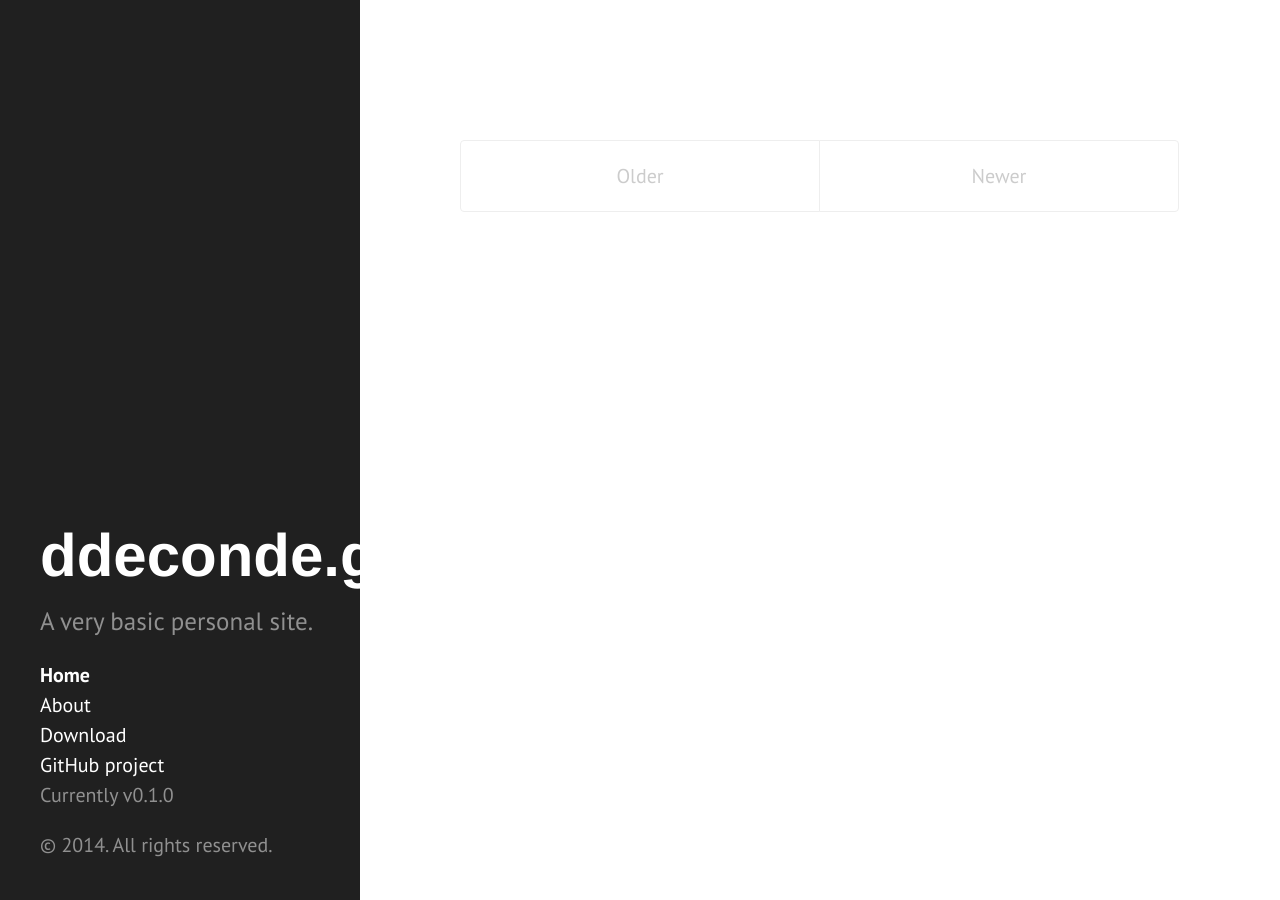
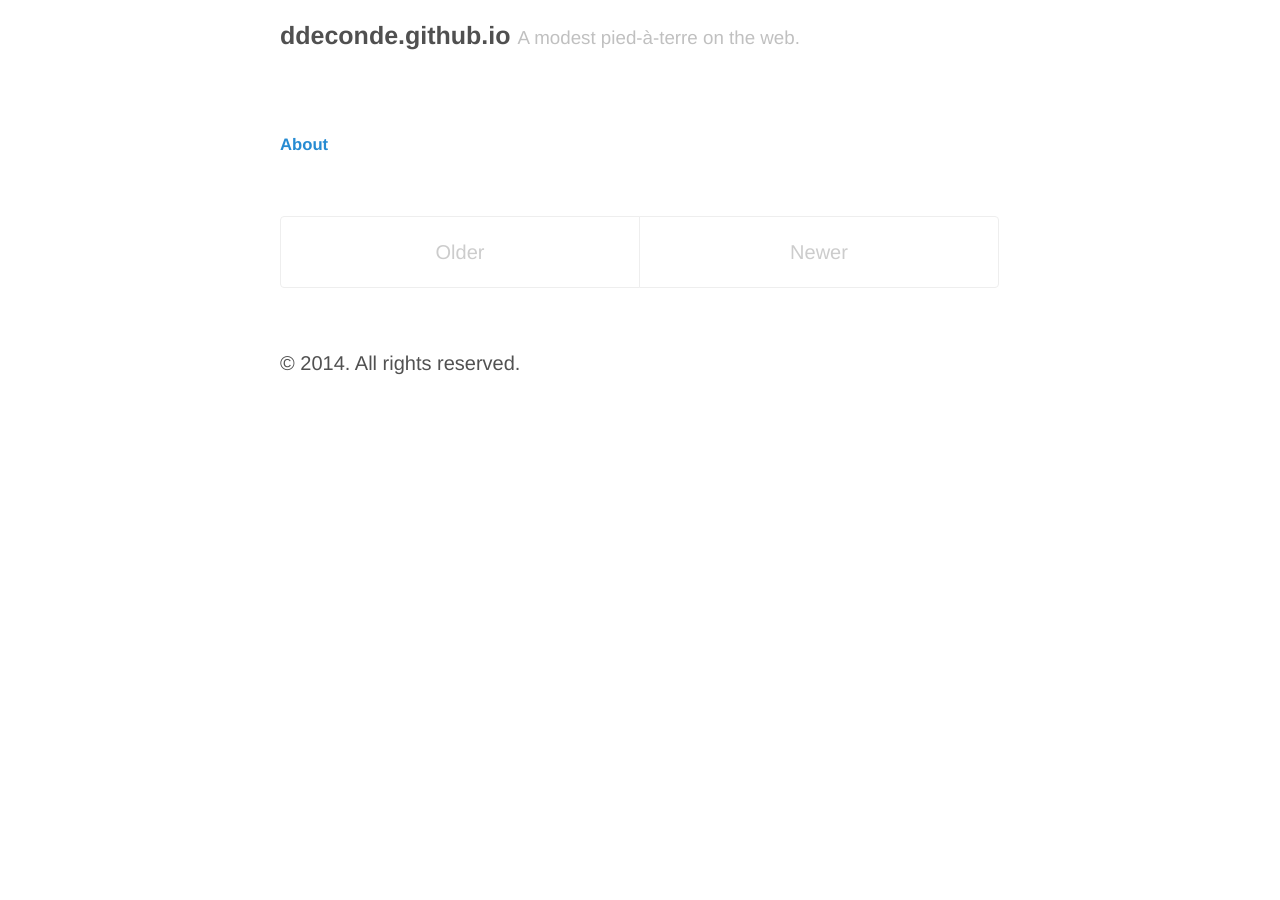
Before and after one commit to ddeconde/ddeconde.github.io, a Jekyll site: the page built from index.html, in a window 1280 px wide. Built offline with Jekyll 4.4.1, drawn with Linux system fonts in a browser that asks for light colours; Markdown is read by kramdown in place of the engine named in the settings; the list of posts is cut into pages by our own code.

Commit message:
back to poole

```diff
--- a/404.html
+++ b/404.html
@@ -1,6 +1,7 @@
 ---
 layout: default
 title: "404: Page not found"
+permalink: 404.html
 ---
 
 <div class="page">
--- a/_config.yml
+++ b/_config.yml
@@ -15,7 +15,7 @@ author:
   name:           David DeConde
   url:            http://ddeconde.github.io
 
-paginate:         5
+paginate:         1
 
 # Custom vars
 version:          0.1.0
--- a/_includes/head.html
+++ b/_includes/head.html
@@ -6,18 +6,16 @@
   <meta name="viewport" content="width=device-width, initial-scale=1.0, maximum-scale=1">
 
   <title>
-    {% if page.title %}
+    {% if page.title == "Home" %}
+      {{ site.title }} &middot; {{ site.tagline }}
+    {% else %}
       {{ page.title }} &middot; {{ site.title }}
-    {% else %}
-      {{ site.title }} &middot; {{ site.tagline }}
     {% endif %}
   </title>
 
   <!-- CSS -->
   <link rel="stylesheet" href="/public/css/poole.css">
   <link rel="stylesheet" href="/public/css/syntax.css">
-  <link rel="stylesheet" href="/public/css/hyde.css">
-  <link rel="stylesheet" href="http://fonts.googleapis.com/css?family=PT+Sans:400,400italic,700|Abril+Fatface">
 
   <!-- Icons -->
   <link rel="apple-touch-icon-precomposed" sizes="144x144" href="/public/apple-touch-icon-144-precomposed.png">
--- a/_includes/sidebar.html
+++ /dev/null
@@ -1,34 +0,0 @@
-<div class="sidebar">
-  <div class="container sidebar-sticky">
-    <div class="sidebar-about">
-      <h1>{{ site.title }}</h1>
-      <p class="lead">{{ site.description }}</p>
-    </div>
-
-    <ul class="sidebar-nav">
-      <li class="sidebar-nav-item{% if page.title == "Home" %} active{% endif %}">
-        <a href="/">Home</a>
-      </li>
-
-      {% comment %}
-        The code below dynamically generates a sidebar nav of pages with
-        `layout: page` in the front-matter. See readme for usage.
-      {% endcomment %}
-
-      {% assign pages_list = site.pages %}
-      {% for node in pages_list %}
-        {% if node.title != null %}
-          {% if node.layout == "page" %}
-            <a href="{{ node.url }}">{{ node.title }}</a>
-          {% endif %}
-        {% endif %}
-      {% endfor %}
-
-      <li class="sidebar-nav-item"><a href="{{ site.github.repo }}/archive/v{{ site.version }}.zip">Download</a></li>
-      <li class="sidebar-nav-item"><a href="{{ site.github.repo }}">GitHub project</a></li>
-      <li class="sidebar-nav-item">Currently v{{ site.version }}</li>
-    </ul>
-
-    <p>&copy; {{ site.time | date: '%Y' }}. All rights reserved.</p>
-  </div>
-</div>
--- a/_layouts/default.html
+++ b/_layouts/default.html
@@ -5,10 +5,38 @@
 
   <body>
 
-    {% include sidebar.html %}
+    <div class="container content">
+      <div class="masthead">
+        <h3 class="masthead-title">
+          <a href="/" title="Home">{{ site.title }}</a>
+          <small>{{ site.tagline }}</small>
+        </h3>
+      </div>
+      <div>
+        <h4>
+          {% comment %}
+            The code below dynamically generates a list of page links
+            to pages with `layout: page` in the front-matter.
+          {% endcomment %}
 
-    <div class="content container">
+          {% assign pages_list = site.pages %}
+          {% for pg in pages_list %}
+            {% if pg.title != null %}
+              {% if pg.layout == "page" %}
+                <small><a href="{{ pg.url }}">{{ pg.title }}</a></small>
+              {% endif %}
+            {% endif %}
+          {% endfor %}
+        </h4>
+      </div>
+
       {{ content }}
+
+      <div class="footer">
+        <p>
+          &copy; {{ site.time | date: '%Y' }}. All rights reserved.
+        </p>
+      </div>
     </div>
 
   </body>
--- a/public/css/hyde.css
+++ /dev/null
@@ -1,250 +0,0 @@
-/*
- *  __                  __
- * /\ \                /\ \
- * \ \ \___   __  __   \_\ \     __
- *  \ \  _ `\/\ \/\ \  /'_` \  /'__`\
- *   \ \ \ \ \ \ \_\ \/\ \_\ \/\  __/
- *    \ \_\ \_\/`____ \ \___,_\ \____\
- *     \/_/\/_/`/___/> \/__,_ /\/____/
- *                /\___/
- *                \/__/
- *
- * Designed, built, and released under MIT license by @mdo. Learn more at
- * https://github.com/poole/hyde.
- */
-
-
-/*
- * Contents
- *
- * Global resets
- * Sidebar
- * Container
- * Reverse layout
- * Themes
- */
-
-
-/*
- * Global resets
- *
- * Update the foundational and global aspects of the page.
- */
-
-html {
-  font-family: "PT Sans", Helvetica, Arial, sans-serif;
-}
-@media (min-width: 48rem) {
-  html {
-    font-size: 16px;
-  }
-}
-@media (min-width: 58rem) {
-  html {
-    font-size: 20px;
-  }
-}
-
-
-/*
- * Sidebar
- *
- * Flexible banner for housing site name, intro, and "footer" content. Starts
- * out above content in mobile and later moves to the side with wider viewports.
- */
-
-.sidebar {
-  text-align: left;
-  padding: 2rem 1rem;
-  color: rgba(255,255,255,.5);
-  background-color: #202020;
-}
-@media (min-width: 48rem) {
-  .sidebar {
-    position: fixed;
-    top: 0;
-    left: 0;
-    bottom: 0;
-    width: 18rem;
-    text-align: left;
-  }
-}
-
-/* Sidebar links */
-.sidebar a {
-  color: #fff;
-}
-
-/* About section */
-.sidebar-about h1 {
-  color: #fff;
-  margin-top: 0;
-  font-family: "Helvetica Neue", Helvetica, Arial, sans-serif;
-  font-size: 3rem;
-}
-
-/* Sidebar nav */
-.sidebar-nav {
-  padding-left: 0;
-  list-style: none;
-}
-.sidebar-nav-item {
-  display: block;
-}
-a.sidebar-nav-item:hover,
-a.sidebar-nav-item:focus {
-  text-decoration: underline;
-}
-.sidebar-nav-item.active {
-  font-weight: bold;
-}
-
-/* Sticky sidebar
- *
- * Add the `sidebar-sticky` class to the sidebar's container to affix it the
- * contents to the bottom of the sidebar in tablets and up.
- */
-
-@media (min-width: 48rem) {
-  .sidebar-sticky {
-    position: absolute;
-    right:  1rem;
-    bottom: 1rem;
-    left:   1rem;
-  }
-}
-
-
-/* Container
- *
- * Align the contents of the site above the proper threshold with some margin-fu
- * with a 25%-wide `.sidebar`.
- */
-
-.content {
-  padding-top:    4rem;
-  padding-bottom: 4rem;
-}
-
-@media (min-width: 48rem) {
-  .content {
-    max-width: 38rem;
-    margin-left: 20rem;
-    margin-right: 2rem;
-  }
-}
-
-@media (min-width: 64rem) {
-  .content {
-    margin-left: 22rem;
-    margin-right: 4rem;
-  }
-}
-
-
-/*
- * Reverse layout
- *
- * Flip the orientation of the page by placing the `.sidebar` on the right.
- */
-
-@media (min-width: 48rem) {
-  .layout-reverse .sidebar {
-    left: auto;
-    right: 0;
-  }
-  .layout-reverse .content {
-    margin-left: 2rem;
-    margin-right: 20rem;
-  }
-}
-
-@media (min-width: 64rem) {
-  .layout-reverse .content {
-    margin-left: 4rem;
-    margin-right: 22rem;
-  }
-}
-
-
-
-/*
- * Themes
- *
- * As of v1.1, Hyde includes optional themes to color the sidebar and links
- * within blog posts. To use, add the class of your choosing to the `body`.
- */
-
-/* Base16 (http://chriskempson.github.io/base16/#default) */
-
-/* Red */
-.theme-base-08 .sidebar {
-  background-color: #ac4142;
-}
-.theme-base-08 .content a,
-.theme-base-08 .related-posts li a:hover {
-  color: #ac4142;
-}
-
-/* Orange */
-.theme-base-09 .sidebar {
-  background-color: #d28445;
-}
-.theme-base-09 .content a,
-.theme-base-09 .related-posts li a:hover {
-  color: #d28445;
-}
-
-/* Yellow */
-.theme-base-0a .sidebar {
-  background-color: #f4bf75;
-}
-.theme-base-0a .content a,
-.theme-base-0a .related-posts li a:hover {
-  color: #f4bf75;
-}
-
-/* Green */
-.theme-base-0b .sidebar {
-  background-color: #90a959;
-}
-.theme-base-0b .content a,
-.theme-base-0b .related-posts li a:hover {
-  color: #90a959;
-}
-
-/* Cyan */
-.theme-base-0c .sidebar {
-  background-color: #75b5aa;
-}
-.theme-base-0c .content a,
-.theme-base-0c .related-posts li a:hover {
-  color: #75b5aa;
-}
-
-/* Blue */
-.theme-base-0d .sidebar {
-  background-color: #6a9fb5;
-}
-.theme-base-0d .content a,
-.theme-base-0d .related-posts li a:hover {
-  color: #6a9fb5;
-}
-
-/* Magenta */
-.theme-base-0e .sidebar {
-  background-color: #aa759f;
-}
-.theme-base-0e .content a,
-.theme-base-0e .related-posts li a:hover {
-  color: #aa759f;
-}
-
-/* Brown */
-.theme-base-0f .sidebar {
-  background-color: #8f5536;
-}
-.theme-base-0f .content a,
-.theme-base-0f .related-posts li a:hover {
-  color: #8f5536;
-}
--- a/public/css/poole.css
+++ b/public/css/poole.css
@@ -52,7 +52,7 @@ html {
   font-size: 16px;
   line-height: 1.5;
 }
-@media (min-width: 38rem) {
+@media (min-width: 38em) {
   html {
     font-size: 20px;
   }
@@ -175,12 +175,36 @@ pre code {
   color: inherit;
   background-color: transparent;
 }
+
+/* Pygments via Jekyll */
 .highlight {
   margin-bottom: 1rem;
   border-radius: 4px;
 }
 .highlight pre {
   margin-bottom: 0;
+}
+
+/* Gist via GitHub Pages */
+.gist .gist-file {
+  font-family: Menlo, Monaco, "Courier New", monospace !important;
+}
+.gist .markdown-body {
+  padding: 15px;
+}
+.gist pre {
+  padding: 0;
+  background-color: transparent;
+}
+.gist .gist-file .gist-data {
+  font-size: .8rem !important;
+  line-height: 1.4;
+}
+.gist code {
+  padding: 0;
+  color: inherit;
+  background-color: transparent;
+  border-radius: 0;
 }
 
 /* Quotes */
@@ -193,7 +217,7 @@ blockquote {
 blockquote p:last-child {
   margin-bottom: 0;
 }
-@media (min-width: 30rem) {
+@media (min-width: 30em) {
   blockquote {
     padding-right: 5rem;
     padding-left: 1.25rem;
@@ -202,6 +226,7 @@ blockquote p:last-child {
 
 img {
   display: block;
+  max-width: 100%;
   margin: 0 0 1rem;
   border-radius: 5px;
 }
@@ -381,7 +406,7 @@ a.pagination-item:hover {
   background-color: #f5f5f5;
 }
 
-@media (min-width: 30rem) {
+@media (min-width: 30em) {
   .pagination {
     margin: 3rem 0;
   }
--- a/public/css/syntax.css
+++ b/public/css/syntax.css
@@ -1,65 +1,64 @@
-.hll { background-color: #ffffcc }
- /*{ background: #f0f3f3; }*/
+.hll { background-color: #ffc; }
 .c { color: #999; } /* Comment */
-.err { color: #AA0000; background-color: #FFAAAA } /* Error */
-.k { color: #006699; } /* Keyword */
-.o { color: #555555 } /* Operator */
-.cm { color: #0099FF; font-style: italic } /* Comment.Multiline */
-.cp { color: #009999 } /* Comment.Preproc */
+.err { color: #a00; background-color: #faa } /* Error */
+.k { color: #069; } /* Keyword */
+.o { color: #555 } /* Operator */
+.cm { color: #09f; font-style: italic } /* Comment.Multiline */
+.cp { color: #099 } /* Comment.Preproc */
 .c1 { color: #999; } /* Comment.Single */
 .cs { color: #999; } /* Comment.Special */
-.gd { background-color: #FFCCCC; border: 1px solid #CC0000 } /* Generic.Deleted */
+.gd { background-color: #fcc; border: 1px solid #c00 } /* Generic.Deleted */
 .ge { font-style: italic } /* Generic.Emph */
-.gr { color: #FF0000 } /* Generic.Error */
-.gh { color: #003300; } /* Generic.Heading */
-.gi { background-color: #CCFFCC; border: 1px solid #00CC00 } /* Generic.Inserted */
-.go { color: #AAAAAA } /* Generic.Output */
-.gp { color: #000099; } /* Generic.Prompt */
+.gr { color: #f00 } /* Generic.Error */
+.gh { color: #030; } /* Generic.Heading */
+.gi { background-color: #cfc; border: 1px solid #0c0 } /* Generic.Inserted */
+.go { color: #aaa } /* Generic.Output */
+.gp { color: #009; } /* Generic.Prompt */
 .gs { } /* Generic.Strong */
-.gu { color: #003300; } /* Generic.Subheading */
-.gt { color: #99CC66 } /* Generic.Traceback */
-.kc { color: #006699; } /* Keyword.Constant */
-.kd { color: #006699; } /* Keyword.Declaration */
-.kn { color: #006699; } /* Keyword.Namespace */
-.kp { color: #006699 } /* Keyword.Pseudo */
-.kr { color: #006699; } /* Keyword.Reserved */
-.kt { color: #007788; } /* Keyword.Type */
-.m { color: #FF6600 } /* Literal.Number */
+.gu { color: #030; } /* Generic.Subheading */
+.gt { color: #9c6 } /* Generic.Traceback */
+.kc { color: #069; } /* Keyword.Constant */
+.kd { color: #069; } /* Keyword.Declaration */
+.kn { color: #069; } /* Keyword.Namespace */
+.kp { color: #069 } /* Keyword.Pseudo */
+.kr { color: #069; } /* Keyword.Reserved */
+.kt { color: #078; } /* Keyword.Type */
+.m { color: #f60 } /* Literal.Number */
 .s { color: #d44950 } /* Literal.String */
 .na { color: #4f9fcf } /* Name.Attribute */
-.nb { color: #336666 } /* Name.Builtin */
-.nc { color: #00AA88; } /* Name.Class */
-.no { color: #336600 } /* Name.Constant */
-.nd { color: #9999FF } /* Name.Decorator */
-.ni { color: #999999; } /* Name.Entity */
-.ne { color: #CC0000; } /* Name.Exception */
-.nf { color: #CC00FF } /* Name.Function */
-.nl { color: #9999FF } /* Name.Label */
-.nn { color: #00CCFF; } /* Name.Namespace */
+.nb { color: #366 } /* Name.Builtin */
+.nc { color: #0a8; } /* Name.Class */
+.no { color: #360 } /* Name.Constant */
+.nd { color: #99f } /* Name.Decorator */
+.ni { color: #999; } /* Name.Entity */
+.ne { color: #c00; } /* Name.Exception */
+.nf { color: #c0f } /* Name.Function */
+.nl { color: #99f } /* Name.Label */
+.nn { color: #0cf; } /* Name.Namespace */
 .nt { color: #2f6f9f; } /* Name.Tag */
-.nv { color: #003333 } /* Name.Variable */
-.ow { color: #000000; } /* Operator.Word */
-.w { color: #bbbbbb } /* Text.Whitespace */
-.mf { color: #FF6600 } /* Literal.Number.Float */
-.mh { color: #FF6600 } /* Literal.Number.Hex */
-.mi { color: #FF6600 } /* Literal.Number.Integer */
-.mo { color: #FF6600 } /* Literal.Number.Oct */
-.sb { color: #CC3300 } /* Literal.String.Backtick */
-.sc { color: #CC3300 } /* Literal.String.Char */
-.sd { color: #CC3300; font-style: italic } /* Literal.String.Doc */
-.s2 { color: #CC3300 } /* Literal.String.Double */
-.se { color: #CC3300; } /* Literal.String.Escape */
-.sh { color: #CC3300 } /* Literal.String.Heredoc */
-.si { color: #AA0000 } /* Literal.String.Interpol */
-.sx { color: #CC3300 } /* Literal.String.Other */
-.sr { color: #33AAAA } /* Literal.String.Regex */
-.s1 { color: #CC3300 } /* Literal.String.Single */
-.ss { color: #FFCC33 } /* Literal.String.Symbol */
-.bp { color: #336666 } /* Name.Builtin.Pseudo */
-.vc { color: #003333 } /* Name.Variable.Class */
-.vg { color: #003333 } /* Name.Variable.Global */
-.vi { color: #003333 } /* Name.Variable.Instance */
-.il { color: #FF6600 } /* Literal.Number.Integer.Long */
+.nv { color: #033 } /* Name.Variable */
+.ow { color: #000; } /* Operator.Word */
+.w { color: #bbb } /* Text.Whitespace */
+.mf { color: #f60 } /* Literal.Number.Float */
+.mh { color: #f60 } /* Literal.Number.Hex */
+.mi { color: #f60 } /* Literal.Number.Integer */
+.mo { color: #f60 } /* Literal.Number.Oct */
+.sb { color: #c30 } /* Literal.String.Backtick */
+.sc { color: #c30 } /* Literal.String.Char */
+.sd { color: #c30; font-style: italic } /* Literal.String.Doc */
+.s2 { color: #c30 } /* Literal.String.Double */
+.se { color: #c30; } /* Literal.String.Escape */
+.sh { color: #c30 } /* Literal.String.Heredoc */
+.si { color: #a00 } /* Literal.String.Interpol */
+.sx { color: #c30 } /* Literal.String.Other */
+.sr { color: #3aa } /* Literal.String.Regex */
+.s1 { color: #c30 } /* Literal.String.Single */
+.ss { color: #fc3 } /* Literal.String.Symbol */
+.bp { color: #366 } /* Name.Builtin.Pseudo */
+.vc { color: #033 } /* Name.Variable.Class */
+.vg { color: #033 } /* Name.Variable.Global */
+.vi { color: #033 } /* Name.Variable.Instance */
+.il { color: #f60 } /* Literal.Number.Integer.Long */
 
 .css .o,
 .css .o + .nt,
```
Also changed, not shown: public/apple-touch-icon-144-precomposed.png, public/favicon.ico, 1 other file.
